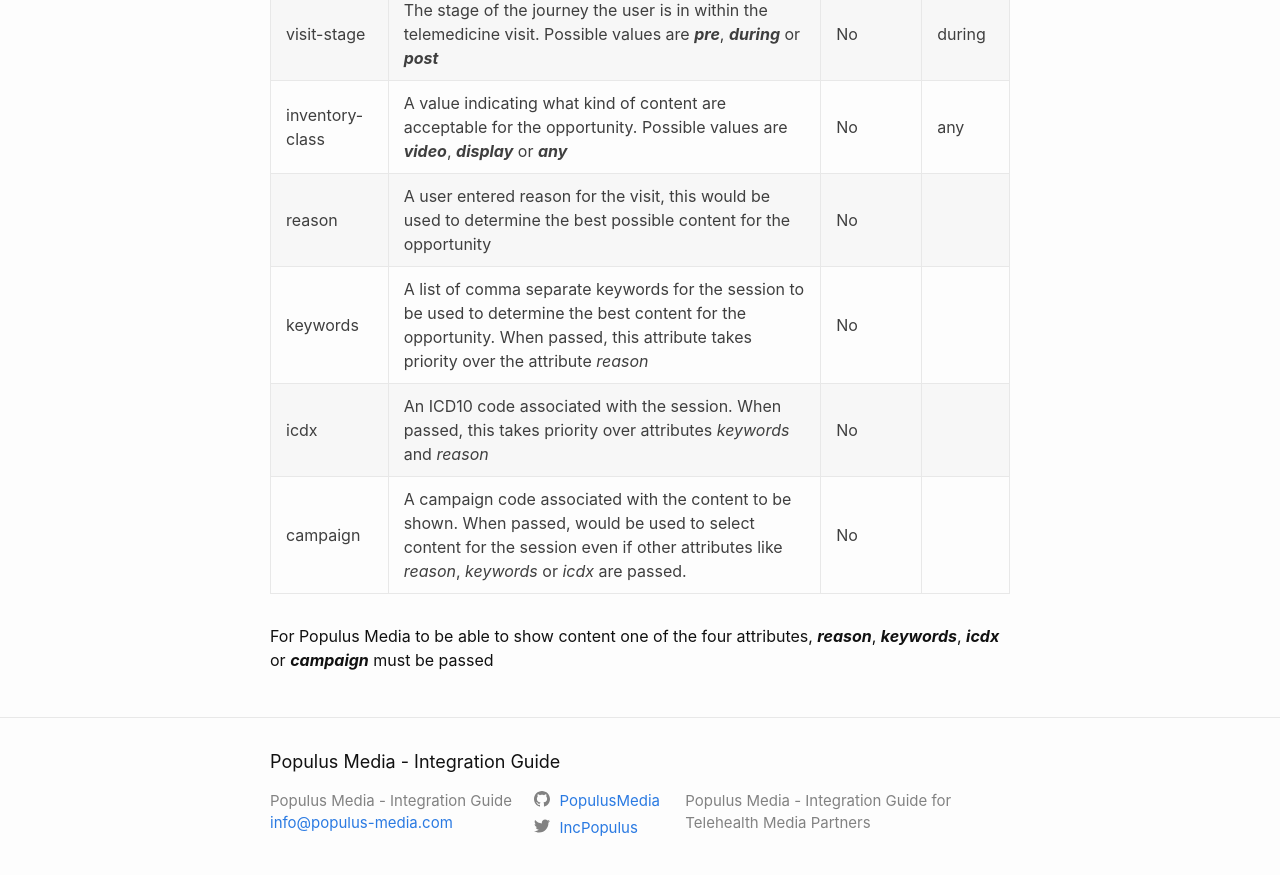
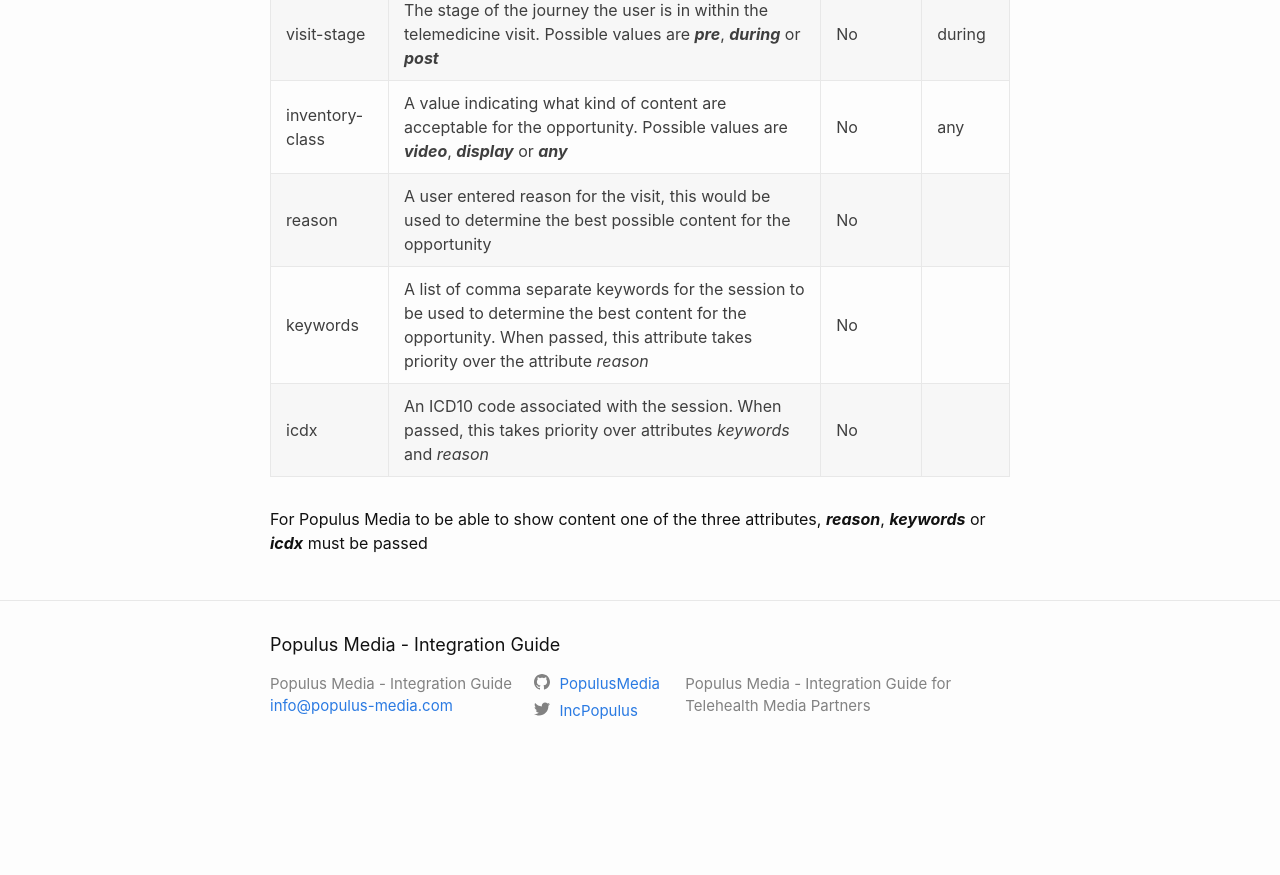
Before and after one commit to PopulusMedia/docs, a Jekyll site: the page docs/index.html, which Jekyll copies as it is, in a window 1280 px wide and 900 px high, scrolled down 1065 px. Shown: the top 875 px of the window. Built offline with Jekyll 4.4.1, drawn with Linux system fonts in a browser that asks for light colours; after the commit the page ends 1848 px from its top, so only the background shows below that.

Commit message:
SG: Removed option to pass campaign

```diff
--- a/docs/feed.xml
+++ b/docs/feed.xml
@@ -1,4 +1,4 @@
-<?xml version="1.0" encoding="utf-8"?><feed xmlns="http://www.w3.org/2005/Atom" ><generator uri="https://jekyllrb.com/" version="4.1.1">Jekyll</generator><link href="/docs/feed.xml" rel="self" type="application/atom+xml" /><link href="/docs/" rel="alternate" type="text/html" /><updated>2021-03-17T18:01:54-04:00</updated><id>/docs/feed.xml</id><title type="html">Populus Media - Integration Guide</title><subtitle>Populus Media - Integration Guide for Telehealth Media Partners  </subtitle><entry><title type="html">Welcome to Jekyll!</title><link href="/docs/jekyll/update/2020/10/14/welcome-to-jekyll.html" rel="alternate" type="text/html" title="Welcome to Jekyll!" /><published>2020-10-14T13:33:46-04:00</published><updated>2020-10-14T13:33:46-04:00</updated><id>/docs/jekyll/update/2020/10/14/welcome-to-jekyll</id><content type="html" xml:base="/docs/jekyll/update/2020/10/14/welcome-to-jekyll.html">&lt;p&gt;You’ll find this post in your &lt;code class=&quot;language-plaintext highlighter-rouge&quot;&gt;_posts&lt;/code&gt; directory. Go ahead and edit it and re-build the site to see your changes. You can rebuild the site in many different ways, but the most common way is to run &lt;code class=&quot;language-plaintext highlighter-rouge&quot;&gt;jekyll serve&lt;/code&gt;, which launches a web server and auto-regenerates your site when a file is updated.&lt;/p&gt;
+<?xml version="1.0" encoding="utf-8"?><feed xmlns="http://www.w3.org/2005/Atom" ><generator uri="https://jekyllrb.com/" version="4.1.1">Jekyll</generator><link href="/docs/feed.xml" rel="self" type="application/atom+xml" /><link href="/docs/" rel="alternate" type="text/html" /><updated>2021-03-30T12:55:25-04:00</updated><id>/docs/feed.xml</id><title type="html">Populus Media - Integration Guide</title><subtitle>Populus Media - Integration Guide for Telehealth Media Partners  </subtitle><entry><title type="html">Welcome to Jekyll!</title><link href="/docs/jekyll/update/2020/10/14/welcome-to-jekyll.html" rel="alternate" type="text/html" title="Welcome to Jekyll!" /><published>2020-10-14T13:33:46-04:00</published><updated>2020-10-14T13:33:46-04:00</updated><id>/docs/jekyll/update/2020/10/14/welcome-to-jekyll</id><content type="html" xml:base="/docs/jekyll/update/2020/10/14/welcome-to-jekyll.html">&lt;p&gt;You’ll find this post in your &lt;code class=&quot;language-plaintext highlighter-rouge&quot;&gt;_posts&lt;/code&gt; directory. Go ahead and edit it and re-build the site to see your changes. You can rebuild the site in many different ways, but the most common way is to run &lt;code class=&quot;language-plaintext highlighter-rouge&quot;&gt;jekyll serve&lt;/code&gt;, which launches a web server and auto-regenerates your site when a file is updated.&lt;/p&gt;
 
 &lt;p&gt;Jekyll requires blog post files to be named according to the following format:&lt;/p&gt;
 
--- a/docs/index.html
+++ b/docs/index.html
@@ -123,16 +123,10 @@
       <td>No</td>
       <td> </td>
     </tr>
-    <tr>
-      <td>campaign</td>
-      <td>A campaign code associated with the content to be shown. When passed, would be used to select content for the session even if other attributes like <em>reason</em>, <em>keywords</em> or <em>icdx</em> are passed.</td>
-      <td>No</td>
-      <td> </td>
-    </tr>
   </tbody>
 </table>
 
-<p>For Populus Media to be able to show content one of the four attributes, <strong><em>reason</em></strong>, <strong><em>keywords</em></strong>, <strong><em>icdx</em></strong> or <strong><em>campaign</em></strong> must be passed</p>
+<p>For Populus Media to be able to show content one of the three attributes, <strong><em>reason</em></strong>, <strong><em>keywords</em></strong> or <strong><em>icdx</em></strong> must be passed</p>
 
       </div>
     </main><footer class="site-footer h-card">
--- a/index.markdown
+++ b/index.markdown
@@ -27,6 +27,5 @@
 | reason | A user entered reason for the visit, this would be used to determine the best possible content for the opportunity | No | |
 | keywords | A list of comma separate keywords for the session to be used to determine the best content for the opportunity. When passed, this attribute takes priority over the attribute _reason_ | No | |
 | icdx | An ICD10 code associated with the session. When passed, this takes priority over attributes _keywords_ and _reason_ | No | |
-| campaign | A campaign code associated with the content to be shown. When passed, would be used to select content for the session even if other attributes like _reason_, _keywords_ or _icdx_ are passed. | No | |
 
-For Populus Media to be able to show content one of the four attributes, ___reason___, ___keywords___, ___icdx___ or ___campaign___ must be passed
+For Populus Media to be able to show content one of the three attributes, ___reason___, ___keywords___ or ___icdx___ must be passed
```
